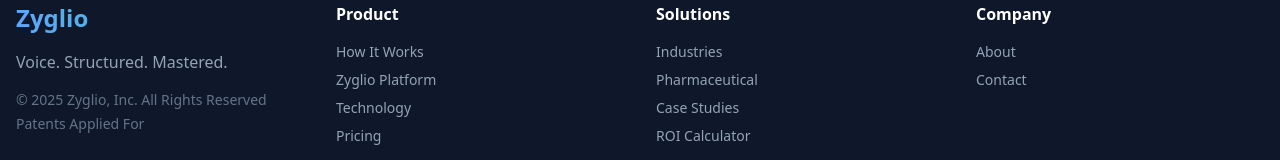
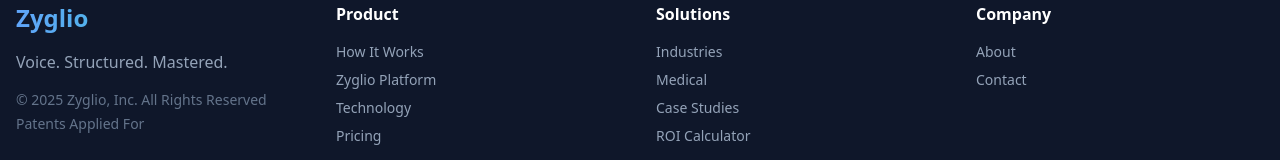
Before and after one commit to jmerril/voice-to-mastery-web, a React (Vite) app: page /demo in a window 1280 px wide. Shown: the part 1450-1610 px from the top of the page. Built offline with nearby package versions, Linux system fonts and the light colour scheme.

Commit message:
Update footer and solutions section
Updated the footer and renamed "Pharmaceutical" to "Medical" in the solutions section.

```diff
--- a/src/components/Footer.tsx
+++ b/src/components/Footer.tsx
@@ -35,7 +35,7 @@ const Footer = () => {
             <h4 className="font-semibold mb-4">Solutions</h4>
             <ul className="space-y-2 text-sm">
               <li><Link to="/industries" className="text-slate-400 hover:text-white transition-colors">Industries</Link></li>
-              <li><Link to="/pharmaceutical" className="text-slate-400 hover:text-white transition-colors">Pharmaceutical</Link></li>
+              <li><Link to="/pharmaceutical" className="text-slate-400 hover:text-white transition-colors">Medical</Link></li>
               <li><Link to="/case-studies" className="text-slate-400 hover:text-white transition-colors">Case Studies</Link></li>
               <li><Link to="/roi-calculator" className="text-slate-400 hover:text-white transition-colors">ROI Calculator</Link></li>
             </ul>
```
